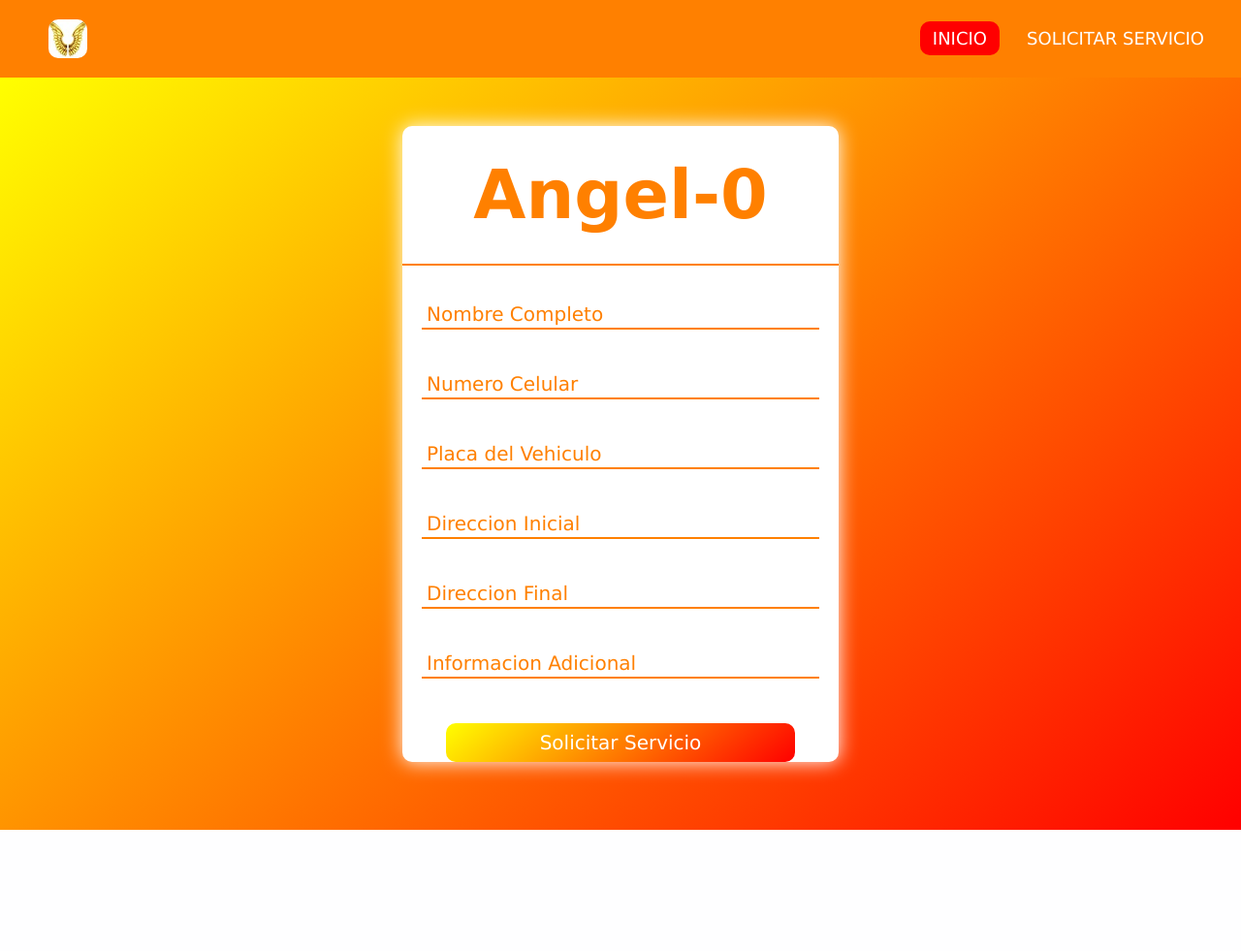
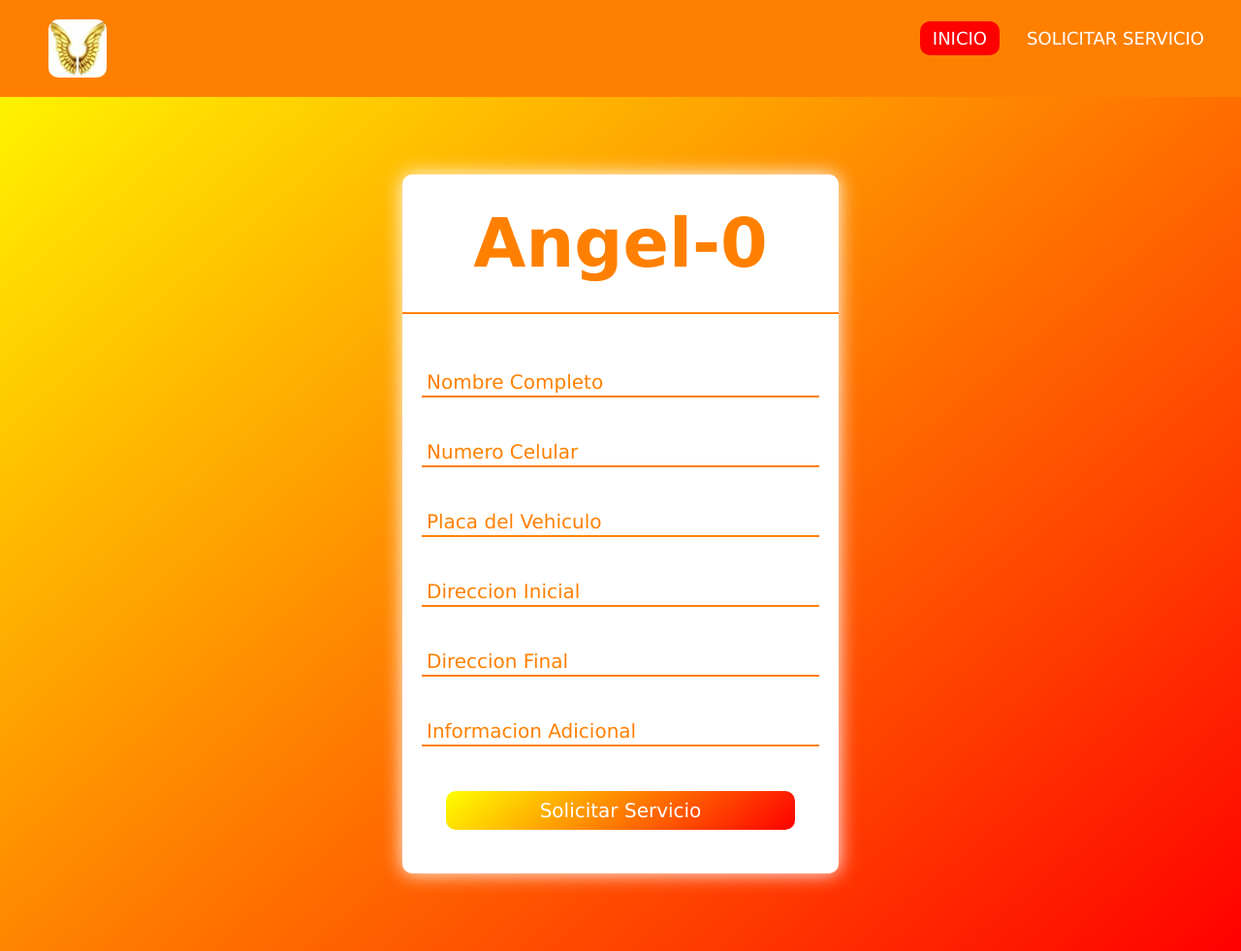
Before and after one commit to JersonGame73/Angel-0, a PHP site: the page made by Solicitar Servicio/index.html in a window 1280 px wide. Shown: the whole page at 97% size. Before the commit the page ends 856 px from the top, so only its background shows below. Run offline with PHP 8.4, Linux system fonts and the light colour scheme; some libraries are stand-ins or nearby versions.

Commit message:
modified:   Solicitar Servicio/style.css

```diff
--- a/Solicitar Servicio/style.css
+++ b/Solicitar Servicio/style.css
@@ -6,6 +6,9 @@
     box-sizing: border-box;
     font-family: 'Lucida Sans', 'Lucida Sans Regular', 'Lucida Grande', 'Lucida Sans Unicode', Geneva, Verdana, sans-serif;
 }
+body{
+    background: linear-gradient(140deg, #ffff00 0%, #ff0000 100%);
+}
 /* reigstro de datos */
 h1{
     text-align: center;
@@ -13,7 +16,7 @@ h1{
     padding: 30px 0;
     color: #ff8000;
     border-bottom: 2px solid #ff8000;
-    margin-bottom: 20px;
+    margin-bottom: 40px;
 }
 form{
     background-color: white;
@@ -21,6 +24,9 @@ form{
     border-radius: 10px;
     box-shadow: 0 0 20px 0 white;
     margin: 0 auto;
+}
+div.\32 form{
+    padding-bottom: 25px;
 }
 form.tex_box{
     position: relative;
@@ -96,7 +102,7 @@ input:valid~.barra::before{
 /* menu interactivo  */
 nav{
     background: #ff8000;
-    height: 80px;
+    height: 100px;
     width: 100%;
 }
 .enlace{
@@ -104,7 +110,7 @@ nav{
     padding: 20px 50px;
 }
 .logo{
-    height: 40px;
+    height: 60px;
     border-radius: 10px;
 }
 nav ul{
@@ -140,12 +146,8 @@ li a.active, li a:hover{
     display: none;
 }
 section{
-    background-size: cover;
-    background-position: center center;
-    height: calc(100% - 80px);
-    background: #ffff00;
-    background: linear-gradient(140deg, #ffff00 0%, #ff0000 100%);
-    padding: 50px 0;
+    margin: 80px auto;
+    background: none;
 
 }
 
@@ -153,6 +155,12 @@ section{
 @media (max-width: 950px){
     form{
         width: 400px;
+    }
+    nav{
+        height: 80px;
+    }
+    .logo{
+        height: 40px;
     }
     .checkbtn{
         display: block;
```
